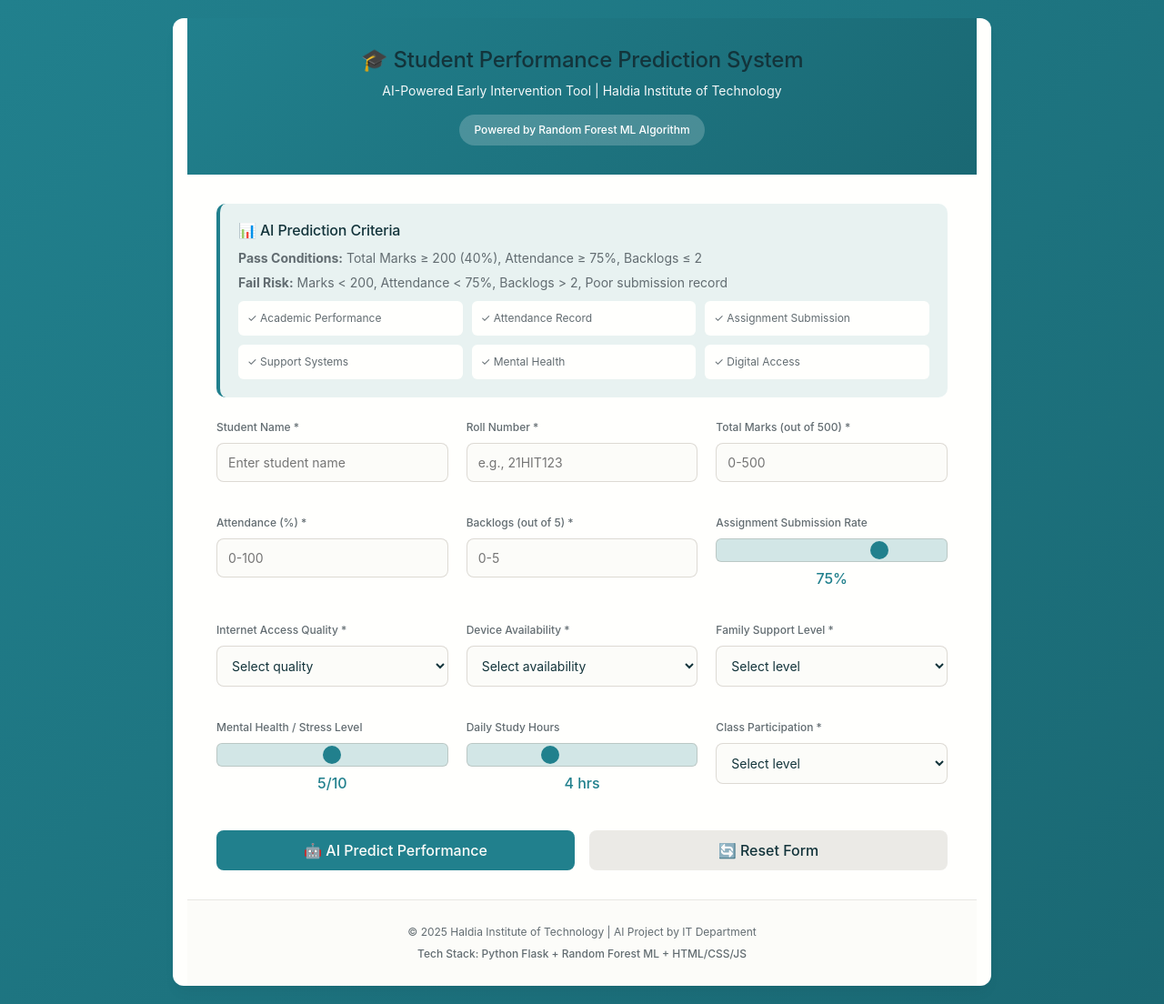
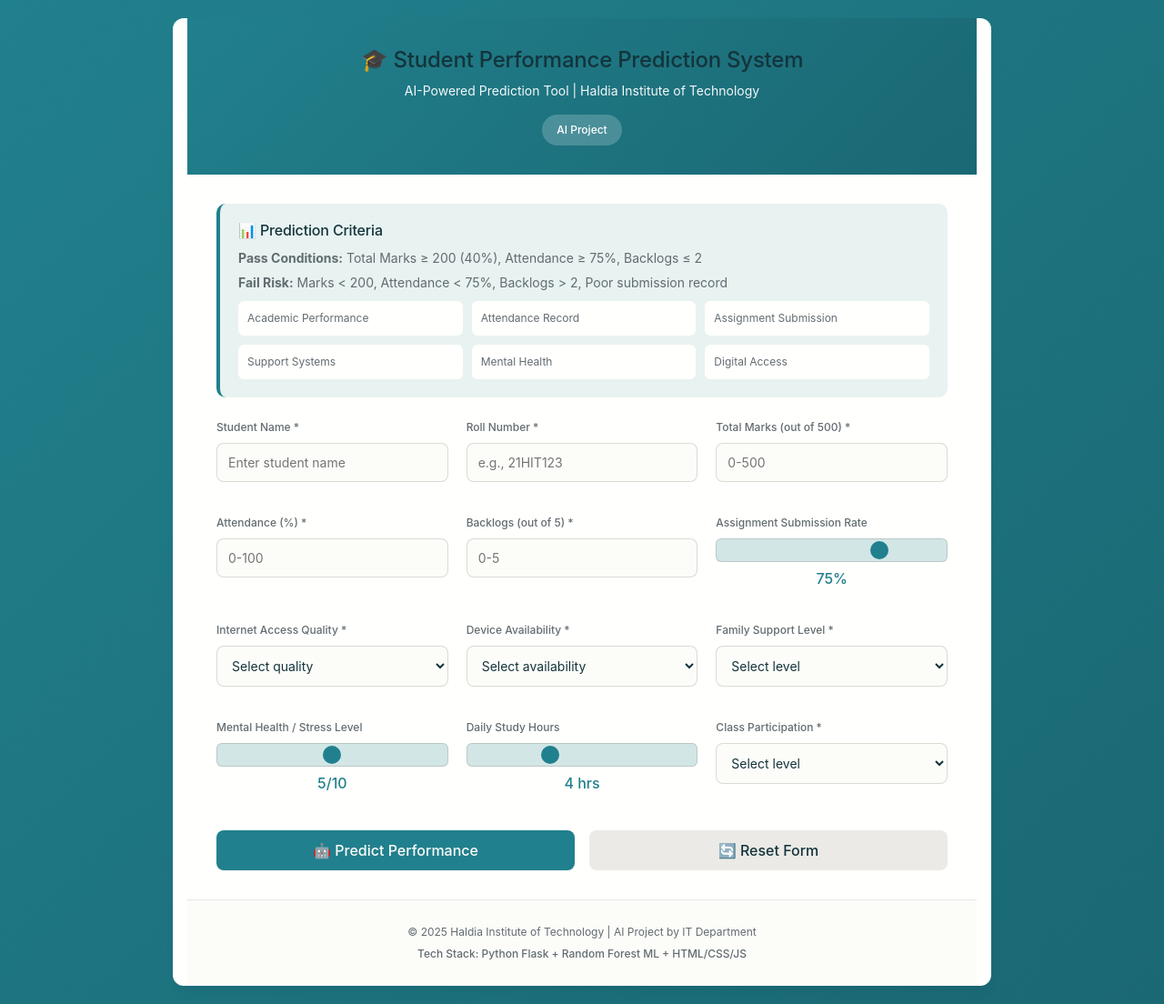
Before and after one commit to AnunayKumar07/student_performance_prediction, a Flask app: page / in a window 1280 px wide. Shown: the whole page at 91% size. Run offline with Flask 3, Linux system fonts and the light colour scheme; some web fonts are replaced.

Commit message:
last updatedd

```diff
--- a/static/script.js
+++ b/static/script.js
@@ -1,5 +1,4 @@
-// API Configuration
-const API_URL = 'http://localhost:5000';
+const API_URL = window.location.origin;
 
 // Update range slider displays
 document.getElementById('assignmentSubmission').addEventListener('input', function(e) {
--- a/templates/index.html
+++ b/templates/index.html
@@ -10,22 +10,22 @@
     <div class="container">
         <div class="header">
             <h1>🎓 Student Performance Prediction System</h1>
-            <p>AI-Powered Early Intervention Tool | Haldia Institute of Technology</p>
-            <div class="model-badge">Powered by Random Forest ML Algorithm</div>
+            <p>AI-Powered Prediction Tool | Haldia Institute of Technology</p>
+            <div class="model-badge">AI Project</div>
         </div>
 
         <div class="content">
             <div class="info-section">
-                <h3>📊 AI Prediction Criteria</h3>
+                <h3>📊 Prediction Criteria</h3>
                 <p><strong>Pass Conditions:</strong> Total Marks ≥ 200 (40%), Attendance ≥ 75%, Backlogs ≤ 2</p>
                 <p><strong>Fail Risk:</strong> Marks &lt; 200, Attendance &lt; 75%, Backlogs &gt; 2, Poor submission record</p>
                 <div class="criteria-list">
-                    <div class="criteria-item">✓ Academic Performance</div>
-                    <div class="criteria-item">✓ Attendance Record</div>
-                    <div class="criteria-item">✓ Assignment Submission</div>
-                    <div class="criteria-item">✓ Support Systems</div>
-                    <div class="criteria-item">✓ Mental Health</div>
-                    <div class="criteria-item">✓ Digital Access</div>
+                    <div class="criteria-item"> Academic Performance</div>
+                    <div class="criteria-item"> Attendance Record</div>
+                    <div class="criteria-item"> Assignment Submission</div>
+                    <div class="criteria-item"> Support Systems</div>
+                    <div class="criteria-item"> Mental Health</div>
+                    <div class="criteria-item"> Digital Access</div>
                 </div>
             </div>
 
@@ -120,7 +120,7 @@
                 </div>
 
                 <div class="btn-container">
-                    <button type="submit" class="btn-predict">🤖 AI Predict Performance</button>
+                    <button type="submit" class="btn-predict">🤖 Predict Performance</button>
                     <button type="button" class="btn-reset" onclick="resetForm()">🔄 Reset Form</button>
                 </div>
             </form>
@@ -158,12 +158,12 @@
                 </div>
 
                 <div class="recommendations">
-                    <h3>🎯 AI-Powered Recommendations</h3>
+                    <h3>🎯 Recommendations</h3>
                     <div id="recommendationList"></div>
                 </div>
 
                 <div class="feature-importance">
-                    <h3>📈 Top 5 Influential Factors (ML Model)</h3>
+                    <h3>📈 Top 5 Influential Factors</h3>
                     <div id="featureImportanceList"></div>
                 </div>
             </div>
```
